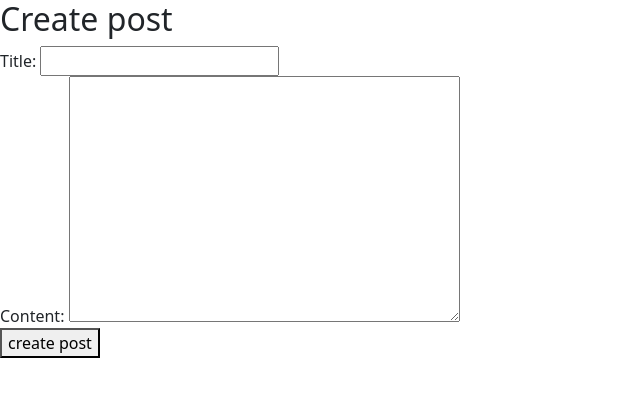
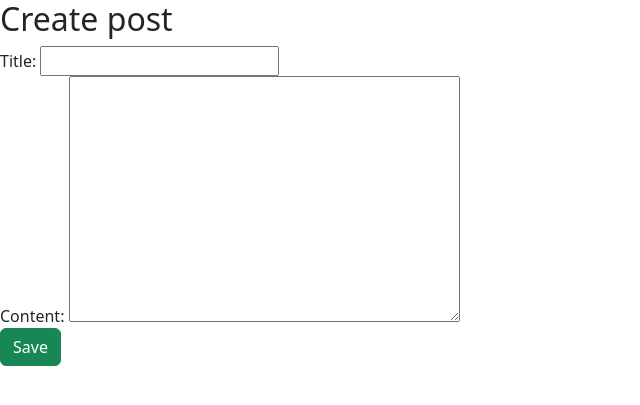
Before and after one commit to bishaldahal4777/blog-post, a Django app: page /create/ in a window 1280 px wide. Shown: the top 405 px of the page, without its empty margins (0-640 px from the left). Run offline with Django 5.2, Linux system fonts and the light colour scheme; some libraries are stand-ins or nearby versions.

Commit message:
final commit

```diff
--- a/blog/templates/blog/post_create.html
+++ b/blog/templates/blog/post_create.html
@@ -10,6 +10,6 @@
 <form action="" method="post">
     {% csrf_token %}
     {{form}}
-    <button type="submit">create post</button>
+<button type="submit" class="btn btn-success">Save</button>
 </form>
 {% endblock %}
--- a/blog/views.py
+++ b/blog/views.py
@@ -17,7 +17,6 @@ def post_create(request):
         form = PostForm(request.POST)
         if form.is_valid():
             form.save()
-            messages.success("Post created successfully")
             return redirect('post_list')
     else:
         form = PostForm()
```
Also changed, not shown: db.sqlite3.
